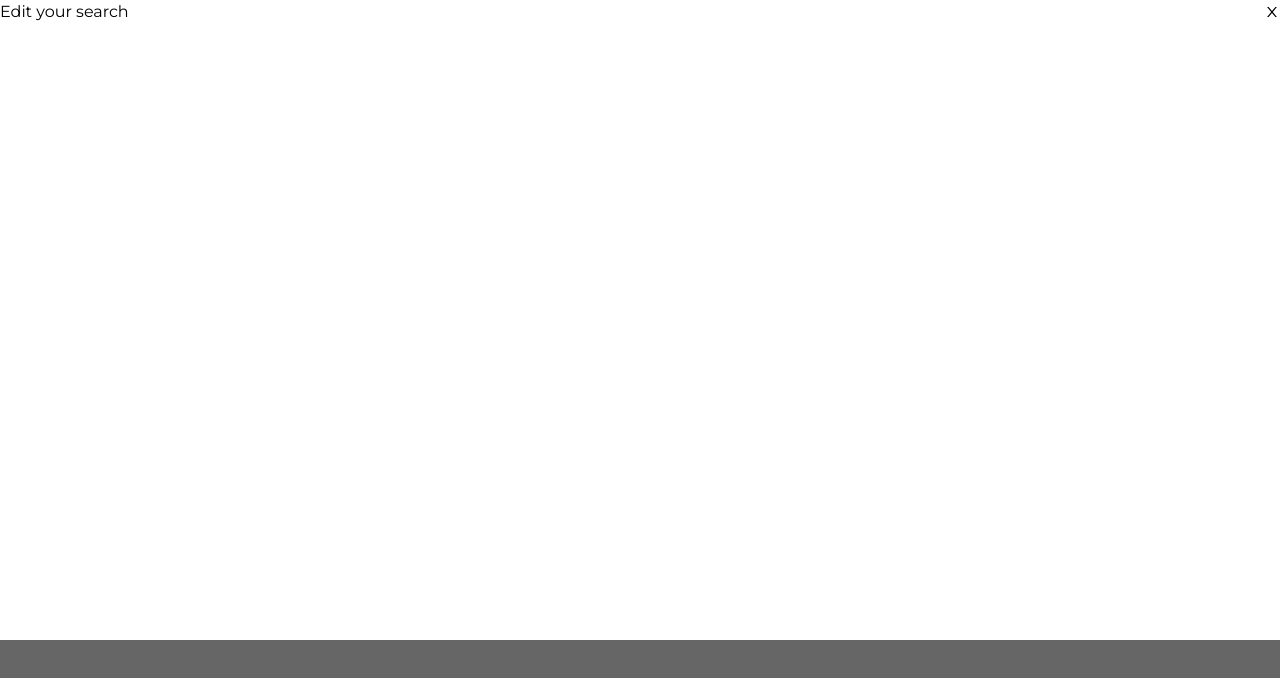
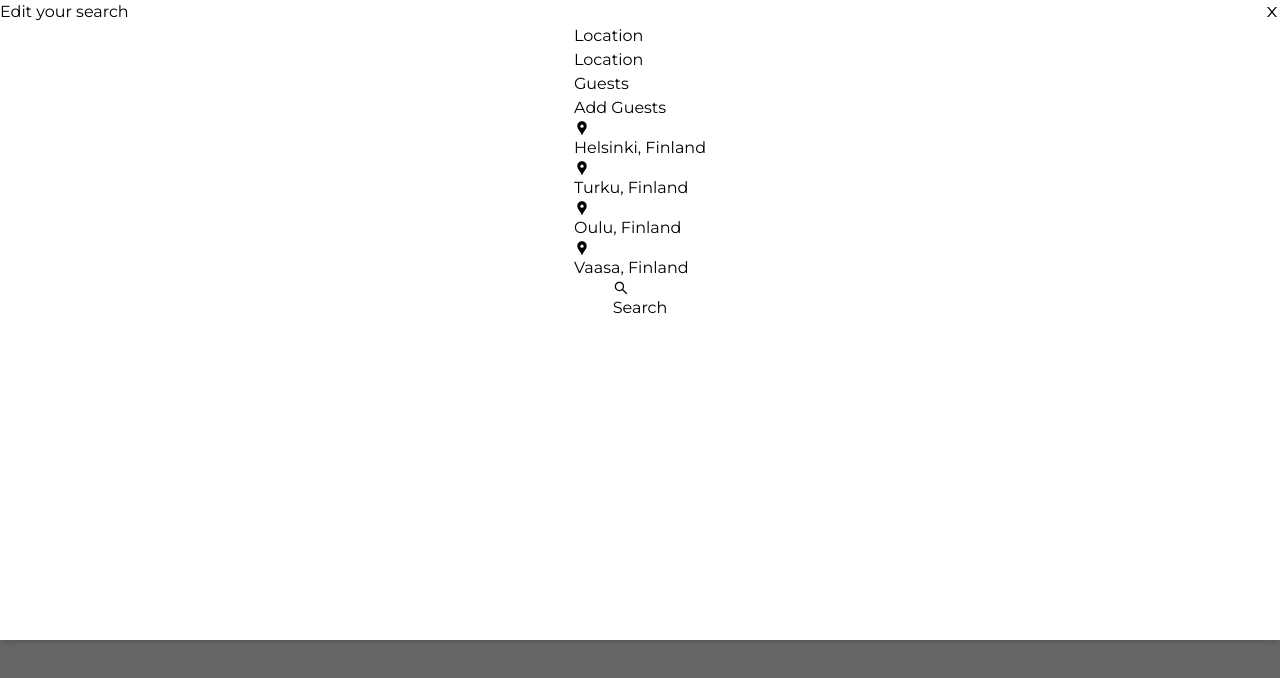
Before and after one commit to ronaldlamdev/windbnb, a React (Vite) app: page / in a window 1280 px wide. Shown: the top 678 px of the page. Built offline with nearby package versions, Linux system fonts and the light colour scheme.

Commit message:
set up html structure of search menu

```diff
--- a/src/components/Header.jsx
+++ b/src/components/Header.jsx
@@ -1,11 +1,21 @@
-import React from 'react'
+import React, {useState} from 'react'
 import Logo from '../assets/images/logo.svg'
 import {AiOutlineSearch, AiOutlineClose} from 'react-icons/ai'
+import {MdLocationPin} from 'react-icons/md'
 
 const Header = () => {
+
+  const [menu, setMenu] = useState(false);
+
+  const handleMenu = () => {
+    setMenu(!menu);
+  };
+
   return (
     <header className='flex flex-col items-center gap-5'>
-      <img src={Logo} alt='logo' className='self-start'/>
+      <a className='self-start' href='/'>
+        <img src={Logo} alt='logo'/>
+      </a>
       <div className='flex shadow-[0px_1px_6px_0px_rgba(0,0,0,.1)] rounded-2xl justify-center items-center h-[55px] w-[297px]'>
         <div className='w-[138px] text-[#BDBDBD] font-["Mulish"] text-sm text-center'>Location</div>
         <div className='w-[106px] text-[#BDBDBD] font-["Mulish"] text-sm h-full flex justify-center items-center border-x-[1px]'>Add guests</div>
@@ -18,12 +28,47 @@ const Header = () => {
       <div className='absolute bottom-0 left-0 w-full h-[20vh] bg-black/60'></div>
 
       {/* Search menu */}
-      <div className='absolute top-0 left-0 w-full h-[80vh] bg-white'>
-        <div className='flex w-full justify-between items-center'>
-          <h1>Edit your search</h1>
-          <AiOutlineClose />
+      <div className='absolute top-0 left-0 w-full h-[80vh] bg-white shadow-md'>
+        <div className='flex flex-col items-center'>
+
+          {/* Heading and close icon */}
+          <div className='flex w-full justify-between items-center'>
+            <h1>Edit your search</h1>
+            <AiOutlineClose />
+          </div>
+
+          {/* Inputs */}
+          <div>
+            <div>
+              <div>Location</div>
+              <div>Location</div>
+            </div>
+            <div>
+              <div>Guests</div>
+              <div>Add Guests</div>
+            </div>
+
+              {/* Locations */}
+            <ul>
+              <li>
+                <MdLocationPin /> Helsinki, Finland
+              </li>
+              <li>
+                <MdLocationPin /> Turku, Finland
+              </li>
+              <li>
+                <MdLocationPin /> Oulu, Finland
+              </li>
+              <li>
+                <MdLocationPin /> Vaasa, Finland
+              </li>
+            </ul>
+          </div>
+
+          {/* Search button */}
+          <button><AiOutlineSearch /> Search</button>
+
         </div>
-
       </div>
     </header>
   )
```
